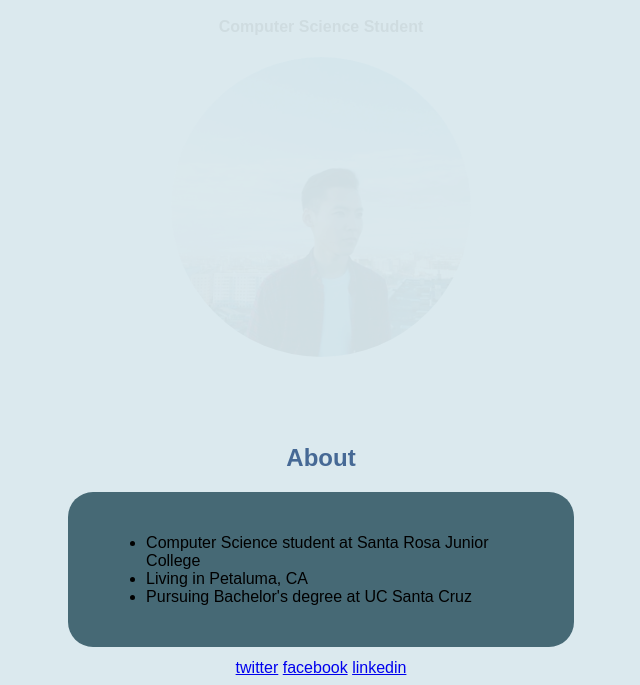
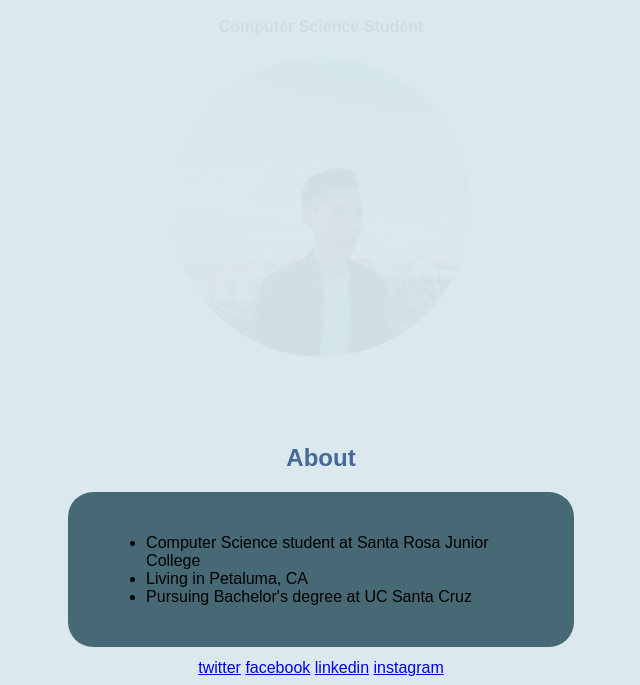
Before and after one commit to paulyakovlev/paulyakovlev.github.io, a plain HTML site: page index.html in a window 1280 px wide. Shown: the part 143-828 px from the top of the page, without its empty margins (319-959 px from the left). Drawn offline with Linux system fonts and the light colour scheme.

Commit message:
add links

```diff
--- a/index.html
+++ b/index.html
@@ -28,6 +28,7 @@
             <a href="https://twitter.com/paulyakovlev/?" target="_blank">twitter</a>
             <a href="https://www.facebook.com/pavelvyakovlev/" target="_blank">facebook</a>
             <a href="https://www.linkedin.com/in/yakovlevpavel/" target="_blank">linkedin</a>
+            <a href="https://www.instagram.com/paulyakovlev/" target="_blank">instagram</a>
     </footer>
 
 </body>
```
